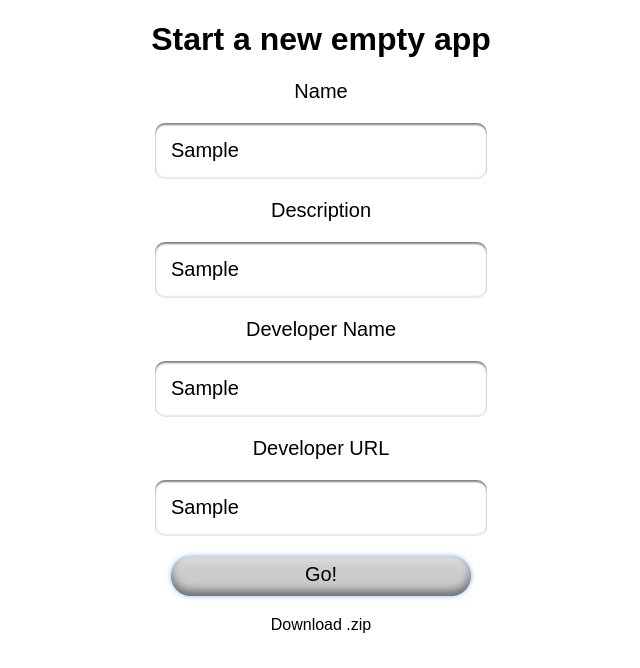
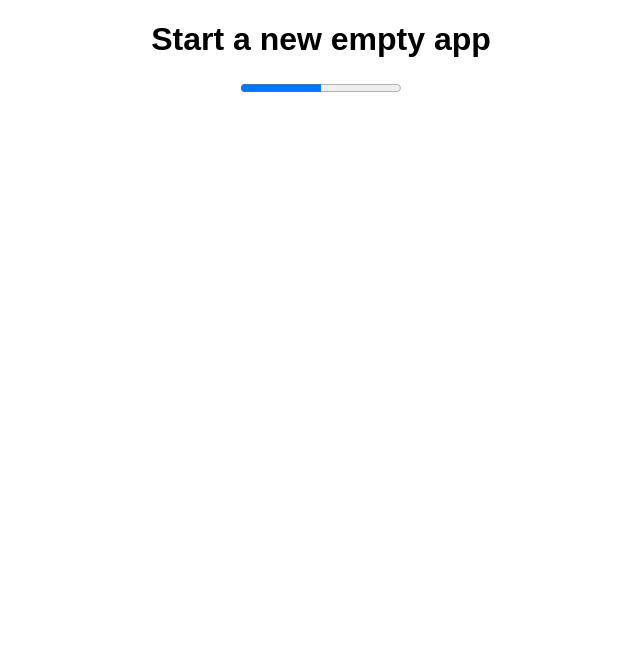
Before and after one commit to potch/appstrap, a plain HTML site: page index.html in a window 1280 px wide. Both pictures are taken after typing "Sample", "Sample", "Sample", "Sample" into the empty fields and a click on the button "Go!". Shown: the whole page, without its empty margins (319-959 px from the left). Drawn offline with Linux system fonts and the light colour scheme.

Commit message:
here we go

```diff
--- a/index.html
+++ b/index.html
@@ -55,10 +55,16 @@
                     0 -5px 10px rgba(0,0,0,.5) inset,
                     0 5px 10px rgba(255,255,255,.5) inset;
       }
+      #zip, progress {
+        margin: 1em auto;
+        display: none;
+      }
     </style>
   </head>
   <body>
     <h1>Start a new empty app</h1>
+    <progress value="0" max="0">Building Your zip...</progress>
+    <a id="zip" download="app.zip">Done! Download .zip</a>
     <form>
       <label for="name">Name</label>
       <input id="name">
@@ -70,12 +76,11 @@
       <input id="devurl">
       <button>Go!</button>
     </form>
-    <a id="zip" download="app.zip">Download .zip</a>
     <script src="jszip.js"></script>
     <script>
-      document.querySelector('form').addEventListener('submit', function(e) {
+      var form = document.querySelector('form');
+      form.addEventListener('submit', function(e) {
         e.preventDefault();
-        var form = e.target;
 
         zipUp(['index.html', 'manifest.webapp'], {
           name : form.elements.name.value,
@@ -86,9 +91,10 @@
       });
 
       var zipLink = document.querySelector('#zip');
+      var progress = document.querySelector('progress');
 
       var format = (function() {
-        var re = /\{\{([^}]+)\}\}/g;
+        var re = /\{\{\s*([^}\s]+)\s*\}\}/g;
         return function(s, args) {
           if (!s) {
             throw "Format string is empty!";
@@ -96,12 +102,17 @@
           if (!args) return;
           if (!(args instanceof Array || args instanceof Object))
             args = Array.prototype.slice.call(arguments, 1);
-          return s.replace(re, function(_, match){ return args[match]; });
+          return s.replace(re, function(_, match){ return args[match] || ''; });
         };
       })();
 
       function zipUp(paths, obj) {
         var numPaths = paths.length;
+
+        progress.max = numPaths;
+        progress.style.display = 'block';
+        form.style.display = 'none';
+        form.setAttribute('disabled', true);
 
         var zip = new JSZip();
 
@@ -109,9 +120,9 @@
 
         function done(path) {
           return function(e) {
-              console.log()
-              zip.file(path, format(e.responseText, obj));
+            zip.file(path, format(this.responseText, obj));
             numDone++;
+            progress.value = numDone;
             checkDone();
           };
         }
```
Lines whose indentation alone changed are shown as unchanged.
